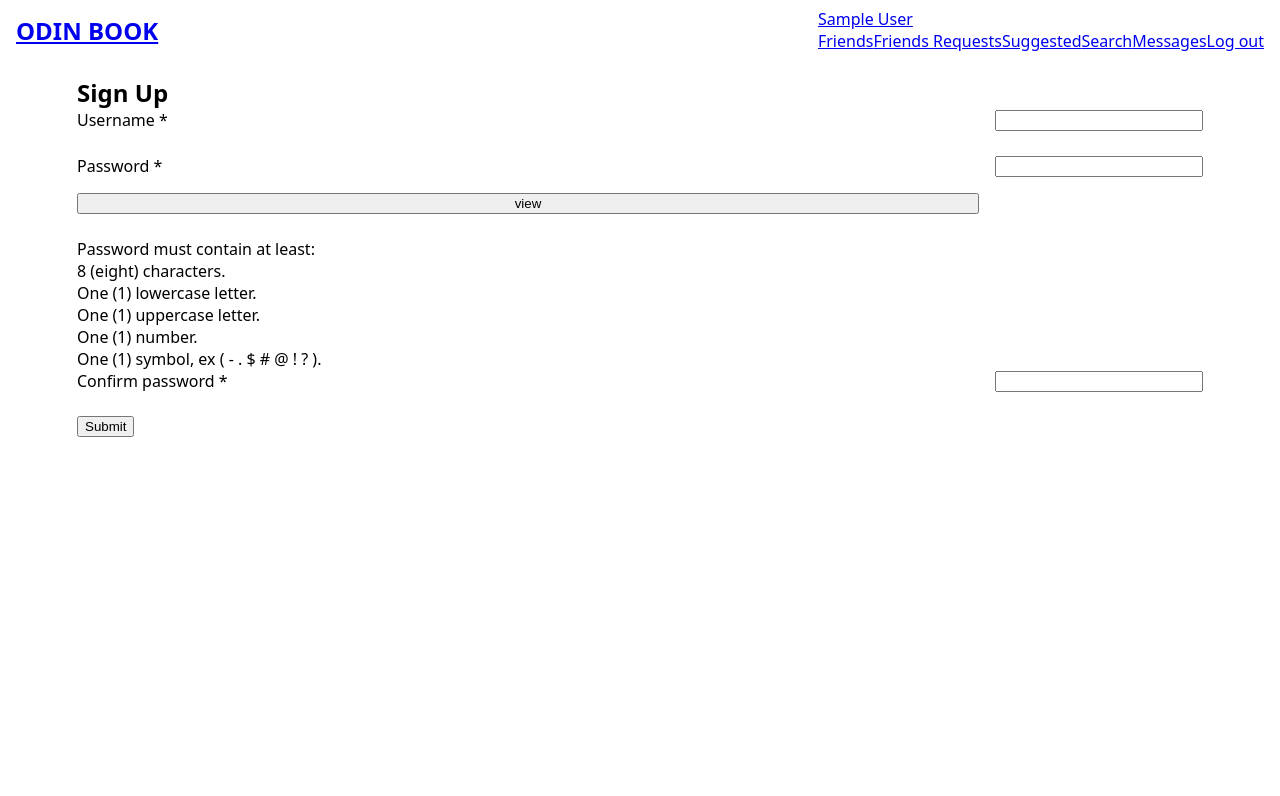
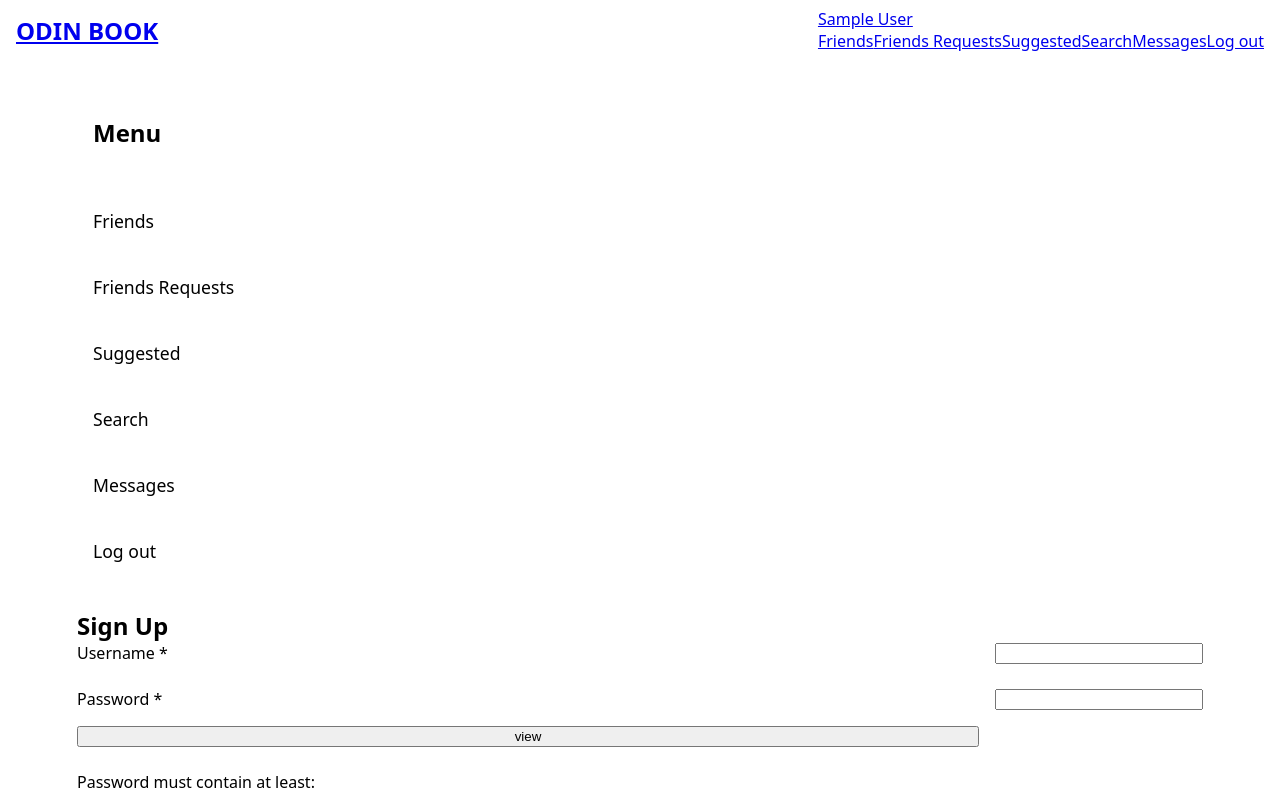
Before and after one commit to leandroesposito/top-odin-book-front, a React (Vite) app: page /sign-up in a window 1280 px wide. Shown: the top 796 px of the page. Built offline with nearby package versions, Linux system fonts and the light colour scheme; sample sign-in values are in the browser's storage.

Commit message:
Create sidebar component

```diff
--- a/src/App.jsx
+++ b/src/App.jsx
@@ -2,6 +2,7 @@ import { Navigate, Outlet, useLocation } from "react-router";
 import "./App.css";
 import Header from "./components/parts/Header";
 import { isLogedIn } from "./session/sessionManager";
+import Sidebar from "./components/parts/Sidebar";
 
 function App() {
   const location = useLocation();
@@ -19,7 +20,10 @@ function App() {
     <>
       <Header />
       <div className="body">
-        <Outlet />
+        <Sidebar />
+        <div className="main">
+          <Outlet />
+        </div>
       </div>
     </>
   );
--- /dev/null
+++ b/src/components/parts/Sidebar.css
@@ -0,0 +1,102 @@
+aside {
+  background: linear-gradient(
+    to bottom,
+    var(--primary-200),
+    var(--primary-100)
+  );
+  padding: 0.5rem 1rem;
+  max-height: 1000px;
+  align-self: start;
+}
+
+.menu {
+  color: var(--neutral-700);
+}
+
+.menu-header {
+  display: flex;
+  align-items: center;
+  gap: 1rem;
+}
+
+.menu h2 {
+  margin: 2rem 0;
+}
+
+aside .menu-items {
+  margin: 1rem 0;
+  padding: 0;
+  display: grid;
+  gap: 0.5rem;
+  font-size: 1.1rem;
+  font-weight: 501;
+}
+
+aside .menu-items a {
+  text-decoration: none;
+  flex: 1;
+}
+
+aside .menu-items a {
+  color: var(--neutral-900);
+}
+
+aside .item {
+  display: flex;
+  position: relative;
+  justify-content: stretch;
+}
+
+aside .item .menu-link {
+  display: flex;
+  flex-direction: column;
+  padding: 0.75rem 0;
+}
+
+aside .item .menu-link::after {
+  content: "";
+  background: linear-gradient(to right, var(--primary-400), rgba(0, 0, 0, 0));
+  bottom: 0;
+  width: 100%;
+  height: 5px;
+  margin-top: 5px;
+  transition: transform ease-in-out 0.5s;
+  transform: scaleX(0);
+  transform-origin: left;
+}
+
+aside .item:hover .menu-link::after {
+  transform: scaleX(1);
+}
+
+aside li {
+  list-style-type: none;
+}
+
+aside .button.collapse-menu-button {
+  display: none;
+}
+
+@media screen and (max-width: 768px) {
+  .menu h2 {
+    margin: 1rem 0;
+  }
+
+  aside .button.collapse-menu-button {
+    display: flex;
+  }
+
+  aside .menu-collapsed {
+    display: none;
+  }
+
+  aside .menu-items {
+    margin: 0;
+    padding: 0 1rem;
+    gap: 0;
+  }
+
+  aside .item .menu-link {
+    padding: 0.5rem 0;
+  }
+}
--- /dev/null
+++ b/src/components/parts/Sidebar.jsx
@@ -0,0 +1,72 @@
+import "./Sidebar.css";
+import { Link, useLocation } from "react-router";
+import { isLogedIn } from "../../session/sessionManager";
+import { useState } from "react";
+import { Menu } from "lucide-react";
+
+export default function Sidebar() {
+  const location = useLocation();
+  const [isCollapsed, setIsCollapsed] = useState(true);
+
+  if (location.pathname === "/messages") {
+    return null;
+  }
+
+  return (
+    <aside>
+      <div className={"menu"}>
+        <div className="menu-header">
+          <button
+            className="button round collapse-menu-button"
+            onClick={() => setIsCollapsed(!isCollapsed)}
+          >
+            <Menu aria-label="Menu" />
+          </button>
+          <h2>Menu</h2>
+        </div>
+        <nav className={`${isCollapsed === true ? "menu-collapsed" : ""}`}>
+          <ul className="menu-items">
+            {isLogedIn() && (
+              <>
+                <li className="item">
+                  <Link to={`/friends`}>
+                    <span className="menu-link">Friends</span>
+                  </Link>
+                </li>
+                <li className="item">
+                  <Link to={"/friends-requests"}>
+                    <span className="menu-link">Friends Requests</span>
+                  </Link>
+                </li>
+                <li className="item">
+                  <Link to={"/suggested"}>
+                    <span className="menu-link">Suggested</span>
+                  </Link>
+                </li>
+              </>
+            )}
+            <li className="item">
+              <Link to={"/search"}>
+                <span className="menu-link">Search</span>
+              </Link>
+            </li>
+            {isLogedIn() && (
+              <>
+                <li className="item">
+                  <Link to={"/messages"}>
+                    <span className="menu-link">Messages</span>
+                  </Link>
+                </li>
+                <li className="item">
+                  <Link to={"/log-out"}>
+                    <span className="menu-link">Log out</span>
+                  </Link>
+                </li>
+              </>
+            )}
+          </ul>
+        </nav>
+      </div>
+    </aside>
+  );
+}
```
